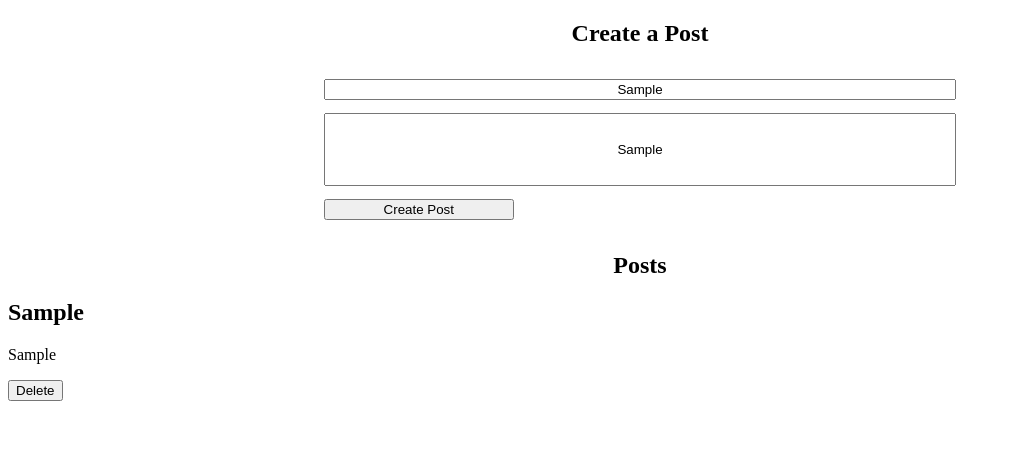
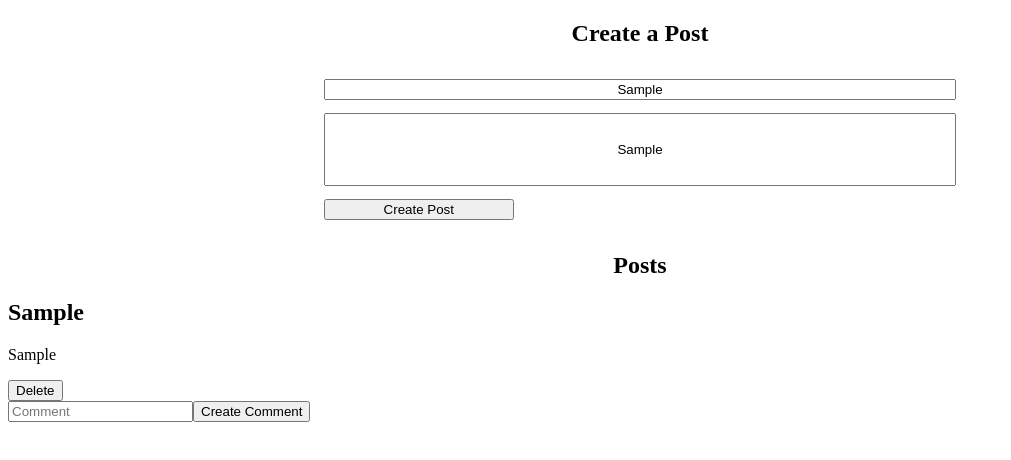
Before and after one commit to jena-boehm/lab-35-actions, a React app: page / in a window 1280 px wide. Both pictures are taken after typing "Sample", "Sample" into the empty fields and a click on the button "Create Post". Shown: the top 460 px of the page, without its empty margins (0-1011 px from the left). Built offline with nearby package versions, Linux system fonts and the light colour scheme.

Commit message:
tests are passing but comments aren't rendering on page

```diff
--- /dev/null
+++ b/src/components/comments form/CommentsForm.jsx
@@ -0,0 +1,34 @@
+import React, { useState } from 'react';
+import PropTypes from 'prop-types';
+import { useDispatch } from 'react-redux';
+import { createComment } from '../../actions/commentActions';
+
+function CommentsForm({ index }) {
+  const dispatch = useDispatch();
+  const [commentBody, setCommentBody] = useState('');
+
+  const handleCommentSubmit = e => {
+    e.preventDefault();
+    dispatch(createComment({ commentBody, index }));
+  };
+
+  return (
+    <div>
+      <form onSubmit={handleCommentSubmit}>
+        <input
+          type="text"
+          placeholder="Comment"
+          value={commentBody}
+          onChange={({ target }) => setCommentBody(target.value)}
+        />
+        <button>Create Comment</button>
+      </form>
+    </div>
+  );
+}
+
+CommentsForm.propTypes = {
+  index: PropTypes.string.isRequired
+};
+
+export default CommentsForm;
--- a/src/components/comments/Comment.jsx
+++ b/src/components/comments/Comment.jsx
@@ -1,16 +1,26 @@
 import React from 'react';
 import PropTypes from 'prop-types';
+import { useDispatch } from 'react-redux';
+import { deleteComment } from '../../actions/commentActions';
 
-function Comment(props) {
+function Comment({ body }) {
+  const dispatch = useDispatch();
+
+  const handleCommentDelete = () => {
+    dispatch(deleteComment(body));
+  };
+
   return (
-    <div>
-         Comment
-    </div>
+    <>
+      <div>{body}</div>
+      <button
+        onClick={handleCommentDelete}>Delete</button>
+    </>
   );
 }
 
 Comment.propTypes = {
-
+  body: PropTypes.string.isRequired
 };
 
 export default Comment;
--- a/src/components/comments/CommentList.jsx
+++ b/src/components/comments/CommentList.jsx
@@ -1,17 +1,22 @@
 import React from 'react';
-import PropTypes from 'prop-types';
 import Comment from './Comment';
+import { useSelector } from 'react-redux';
+import { getComments } from '../../selectors/commentsSelectors';
 
-function CommentList(props) {
+function CommentList() {
+  const comments = useSelector(getComments);
+
+  const commentElements = comments.map(comment => {
+    return <div key={comment.commentBody}>
+      <Comment {...comment} />
+    </div>;
+  });
+
   return (
     <div>
-      <Comment />
+      {commentElements}
     </div>
   );
 }
 
-CommentList.propTypes = {
-
-};
-
 export default CommentList;
--- a/src/components/posts/Post.jsx
+++ b/src/components/posts/Post.jsx
@@ -2,8 +2,10 @@ import React from 'react';
 import PropTypes from 'prop-types';
 import { useDispatch } from 'react-redux';
 import { deletePost } from '../../actions/postActions';
+import CommentList from '../comments/CommentList';
+import CommentsForm from '../comments form/CommentsForm';
 
-function Post({ title, body }) {
+function Post({ title, body, index }) {
   const dispatch = useDispatch();
 
   const handleDelete = () => {
@@ -12,18 +14,19 @@ function Post({ title, body }) {
 
   return (
     <>
-      <div>
-        <h2>{title}</h2>
-        <p>{body}</p>
-      </div>
+      <h2>{title}</h2>
+      <p>{body}</p>
       <button onClick={handleDelete}>Delete</button>
+      <CommentsForm index={index} />
+      <CommentList />
     </>
   );
 }
 
 Post.propTypes = {
   title: PropTypes.string.isRequired,
-  body: PropTypes.string.isRequired
+  body: PropTypes.string.isRequired,
+  index: PropTypes.string.isRequired
 };
 
 export default Post;
--- a/src/components/posts/PostList.jsx
+++ b/src/components/posts/PostList.jsx
@@ -6,12 +6,11 @@ import { getPosts } from '../../selectors/postSelectors';
 
 function PostList() {
   const posts = useSelector(getPosts);
-  console.log(posts);
 
   const postElements = posts.map(post => {
-    return <p key={post.title}>
+    return <div key={post.title}>
       <Post {...post} />
-    </p>;
+    </div>;
   });
 
   return (
```
